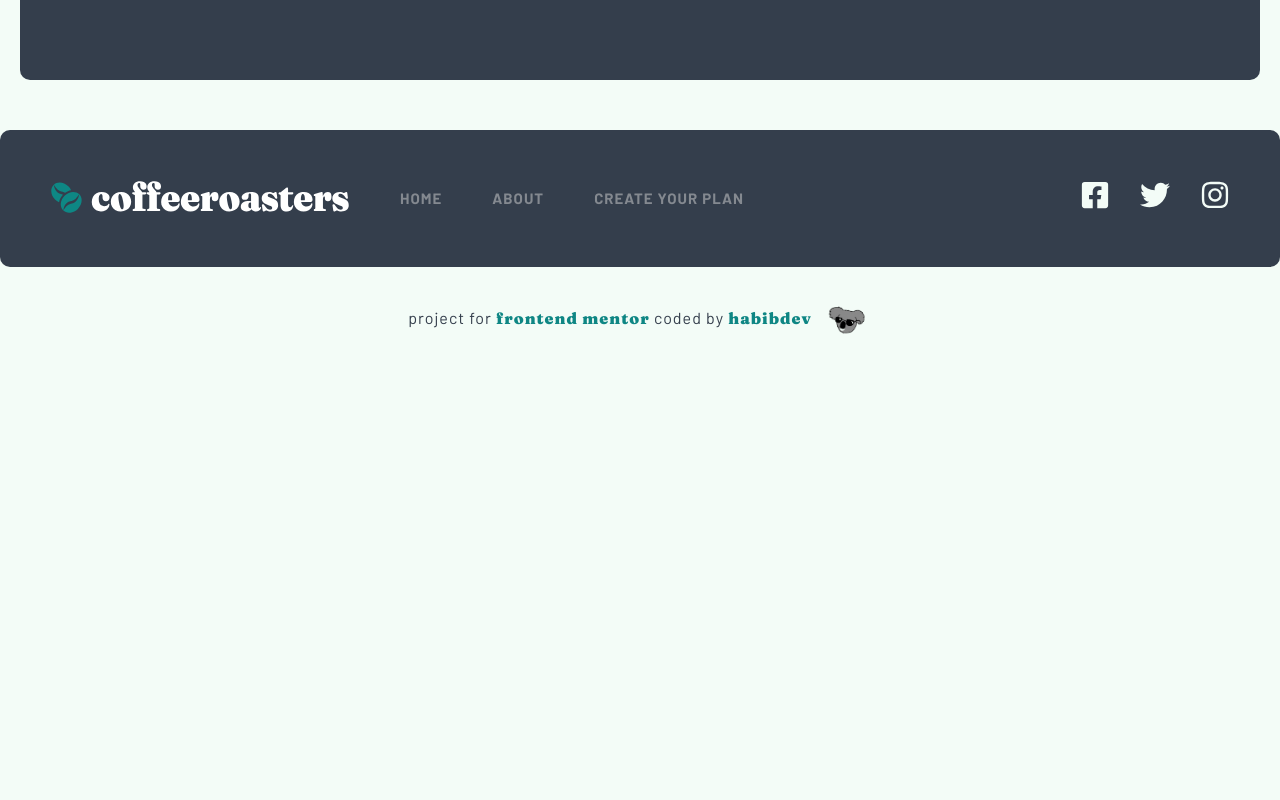
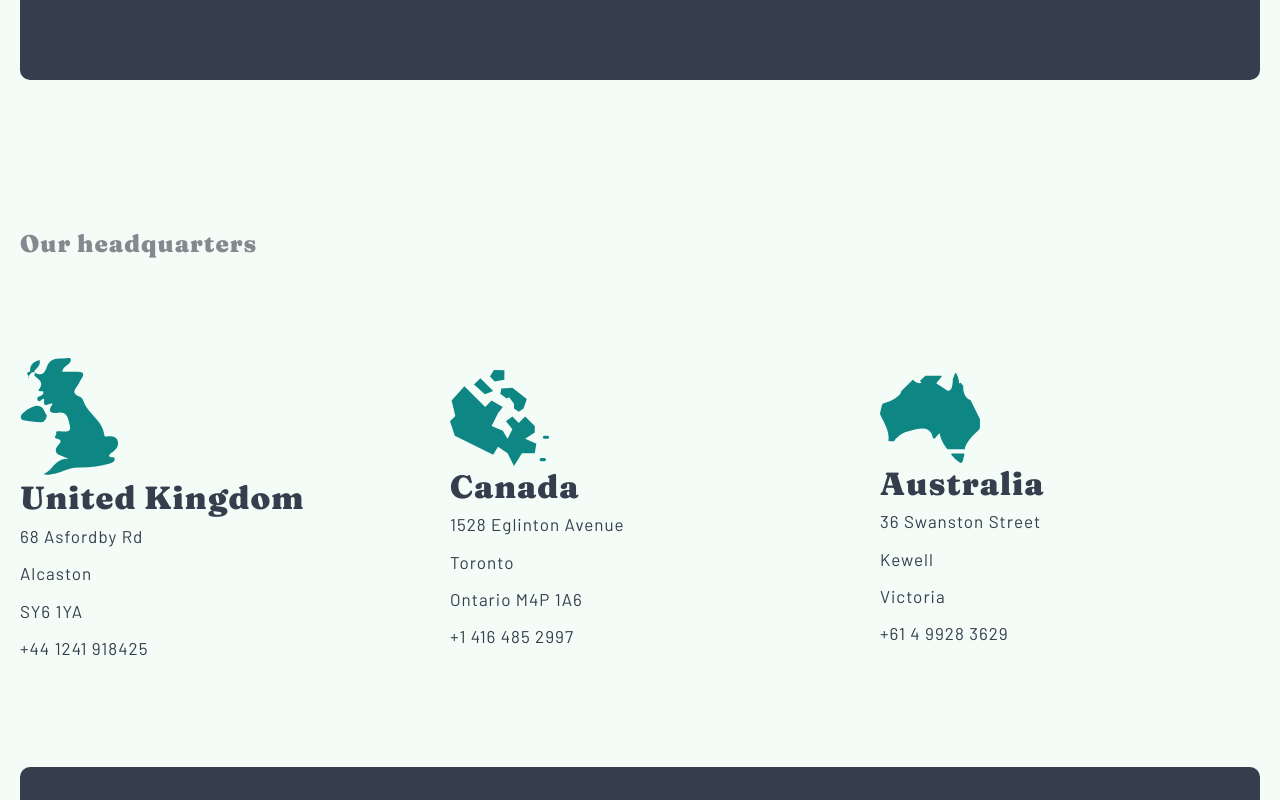
Before and after one commit to habibdev96/FEM-coffeeroasters-subscription-site, a React (Create React App) app: page /About in a window 1280 px wide. Shown: the part 2120-2920 px from the top of the page. Before the commit the page ends 2490 px from the top, so only its background shows below. Built offline with nearby package versions, Linux system fonts and the light colour scheme.

Commit message:
created headquarters section

```diff
--- /dev/null
+++ b/src/components/about/Headquarter.js
@@ -0,0 +1,24 @@
+import styled from 'styled-components';
+import { CardHeading } from '../styledElements/Headings.styled';
+import Paragraph from '../styledElements/Paragraphs.styled';
+
+const StyledArticle = styled.article`
+  .icon {
+    width: 10rem;
+  }
+`;
+
+const Headquarter = ({ icon, headquarter, address, city, province, phone }) => {
+  return (
+    <StyledArticle>
+      <img src={icon} alt={headquarter} className='icon' />
+      <CardHeading dark>{headquarter}</CardHeading>
+      <Paragraph nopadding>{address}</Paragraph>
+      <Paragraph nopadding>{city}</Paragraph>
+      <Paragraph nopadding>{province}</Paragraph>
+      <Paragraph nopadding>{phone}</Paragraph>
+    </StyledArticle>
+  );
+};
+
+export default Headquarter;
--- /dev/null
+++ b/src/components/about/Headquarters.js
@@ -0,0 +1,37 @@
+import styled from 'styled-components';
+import { SubHeading } from '../styledElements/Headings.styled';
+import { maxWidthLg, sectionSpacingMd } from '../../abstracts/Mixins';
+import Headquarter from './Headquarter';
+import { useGlobalContext } from '../../context';
+
+const Container = styled.div`
+  ${maxWidthLg}
+  ${sectionSpacingMd}
+
+  .headquarters {
+    margin-top: 10rem;
+    display: grid;
+    grid-template-columns: repeat(auto-fit, minmax(300px, 1fr));
+    align-items: center;
+    gap: var(--gap);
+  }
+`;
+
+const Headquarters = () => {
+  const { headquarters } = useGlobalContext();
+
+  return (
+    <section>
+      <Container>
+        <SubHeading gray>Our headquarters</SubHeading>
+        <div className='headquarters'>
+          {headquarters.map((hq) => (
+            <Headquarter key={hq.id} {...hq} />
+          ))}
+        </div>
+      </Container>
+    </section>
+  );
+};
+
+export default Headquarters;
--- a/src/components/shared/Footer.js
+++ b/src/components/shared/Footer.js
@@ -4,6 +4,10 @@ import { maxWidthLg, flexBetween, flexAlign } from '../../abstracts/Mixins';
 import StyledLink from '../styledElements/Link.styled';
 import { Link } from 'react-router-dom';
 import { useGlobalContext } from '../../context';
+
+const StyledFooter = styled.footer`
+  margin: 0 2rem;
+`;
 
 const Container = styled.div`
   ${maxWidthLg}
@@ -45,7 +49,7 @@ const Footer = () => {
   const { links, socials } = useGlobalContext();
 
   return (
-    <footer>
+    <StyledFooter>
       <Container>
         <div>
           <Link to='/'>
@@ -71,7 +75,7 @@ const Footer = () => {
           ))}
         </ul>
       </Container>
-    </footer>
+    </StyledFooter>
   );
 };
 
--- a/src/components/styledElements/Paragraphs.styled.js
+++ b/src/components/styledElements/Paragraphs.styled.js
@@ -4,7 +4,7 @@ import { textStyles } from '../../abstracts/Mixins';
 const Paragraph = styled.p`
   ${textStyles}
   font-size: 1.7rem;
-  padding: 2rem 0;
+  padding: ${({ nopadding }) => (nopadding ? '0' : '2rem 0')};
   color: ${({ light }) =>
     light ? 'var(--lightCream)' : 'var(--darkGrayBlue)'};
 `;
--- a/src/context.js
+++ b/src/context.js
@@ -6,6 +6,7 @@ import {
   stepsData,
   socialsData,
   sectionHerosData,
+  headquartersData,
 } from './data';
 
 const AppContext = React.createContext();
@@ -17,6 +18,7 @@ export const AppProvider = ({ children }) => {
   const [steps, setSteps] = useState(stepsData);
   const [socials, setSocials] = useState(socialsData);
   const [sectionHeros, setSectionHeros] = useState(sectionHerosData);
+  const [headquarters, setHeadquarters] = useState(headquartersData);
 
   const scrollToTop = () => window.scrollTo(0);
 
@@ -30,6 +32,7 @@ export const AppProvider = ({ children }) => {
         steps,
         socials,
         sectionHeros,
+        headquarters,
       }}
     >
       {children}
--- a/src/data.js
+++ b/src/data.js
@@ -11,6 +11,10 @@ import { FaFacebookSquare, FaTwitter, FaInstagram } from 'react-icons/fa';
 
 import sectionBgOne from './assets/about/desktop/image-hero-whitecup.jpg';
 import sectionBgTwo from './assets/plan/desktop/image-hero-blackcup.jpg';
+
+import headquarterIconOne from './assets/about/desktop/illustration-uk.svg';
+import headquarterIconTwo from './assets/about/desktop/illustration-canada.svg';
+import headquarterIconThree from './assets/about/desktop/illustration-australia.svg';
 
 export const linksData = [
   {
@@ -146,3 +150,33 @@ export const sectionHerosData = [
       'Build a subscription plan that best fits your needs. We offer an assortment of the best artisan coffees from around the globe delivered fresh to your door.',
   },
 ];
+
+export const headquartersData = [
+  {
+    id: 1,
+    icon: headquarterIconOne,
+    headquarter: 'United Kingdom',
+    address: '68 Asfordby Rd',
+    city: 'Alcaston',
+    province: 'SY6 1YA',
+    phone: '+44 1241 918425',
+  },
+  {
+    id: 2,
+    icon: headquarterIconTwo,
+    headquarter: 'Canada',
+    address: '1528 Eglinton Avenue',
+    city: 'Toronto',
+    province: 'Ontario M4P 1A6',
+    phone: '+1 416 485 2997',
+  },
+  {
+    id: 3,
+    icon: headquarterIconThree,
+    headquarter: 'Australia',
+    address: '36 Swanston Street',
+    city: 'Kewell',
+    province: 'Victoria',
+    phone: '+61 4 9928 3629',
+  },
+];
--- a/src/pages/About.js
+++ b/src/pages/About.js
@@ -1,6 +1,7 @@
 import SectionHero from '../components/shared/SectionHero';
 import Commitment from '../components/about/Commitment';
 import Quality from '../components/about/Quality';
+import Headquarters from '../components/about/Headquarters';
 import { useGlobalContext } from '../context';
 
 const About = () => {
@@ -16,6 +17,7 @@ const About = () => {
       <main>
         <Commitment />
         <Quality />
+        <Headquarters />
       </main>
     </>
   );
```
